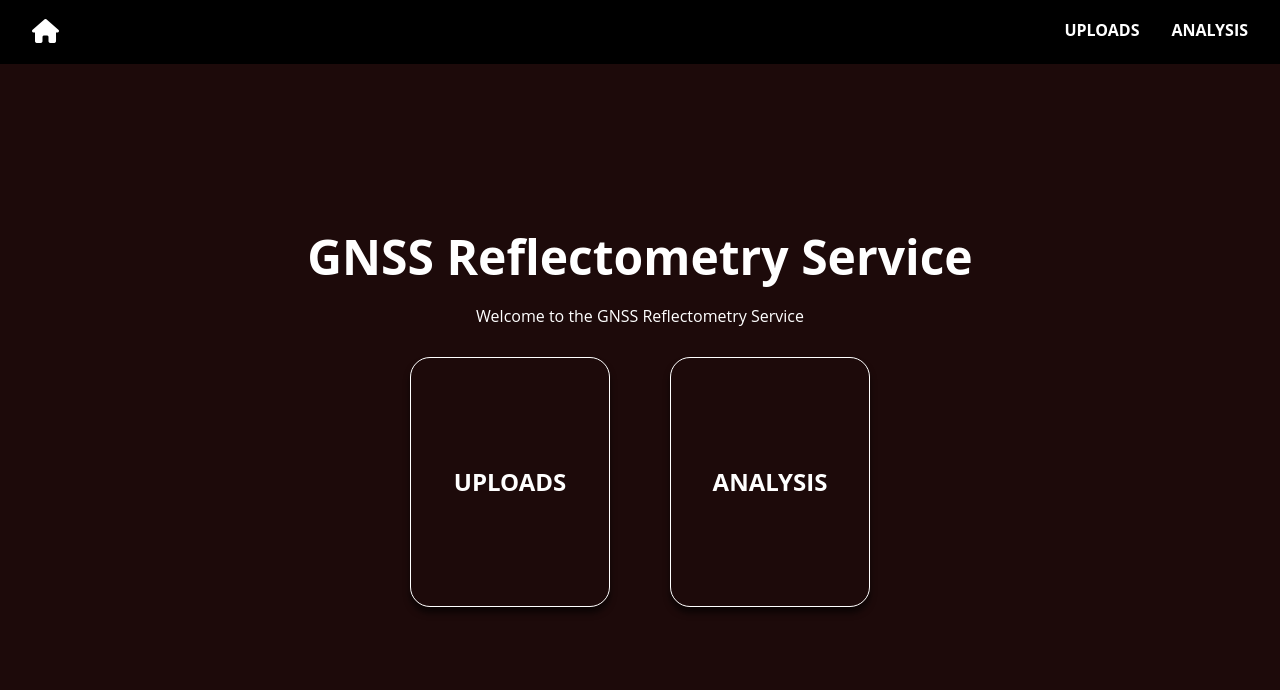
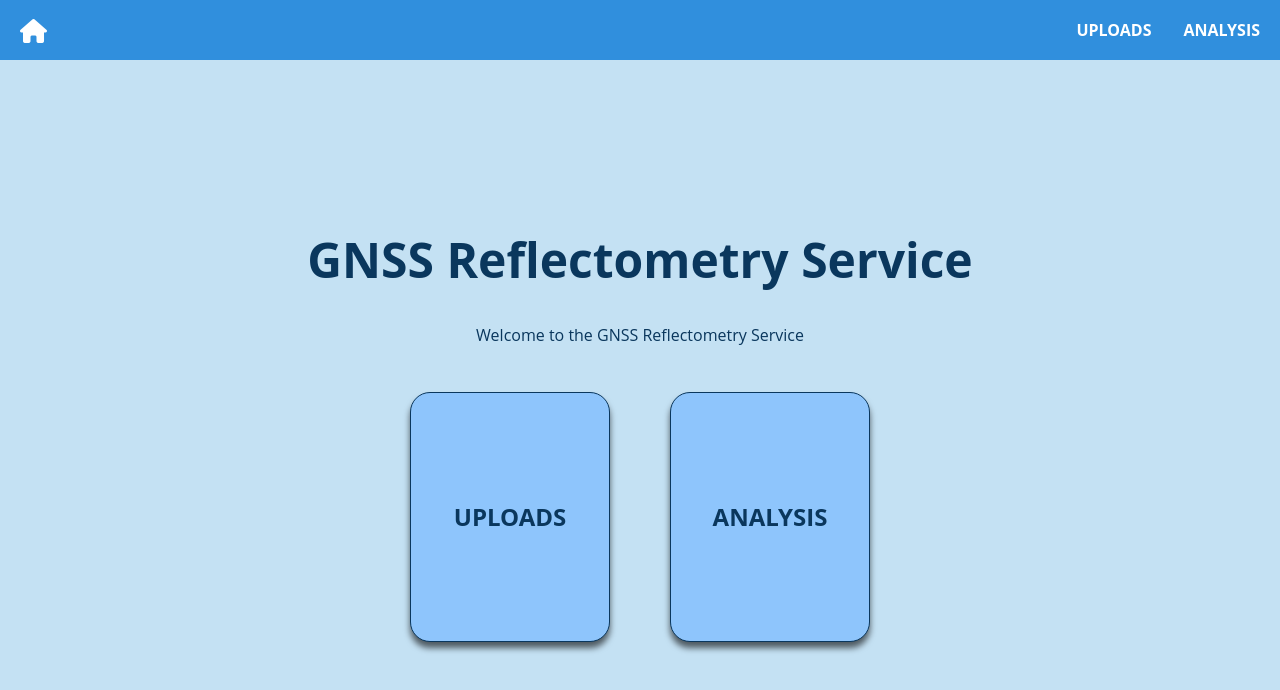
Before and after one commit to luke-redwine-sudo/GNSS-Reflectometry-Service, a React (Create React App) app in the folder frontend/: page / in a window 1280 px wide. Shown: the top 690 px of the page. Built offline with nearby package versions, Linux system fonts and the light colour scheme.

Commit message:
Updated to Blue Color Scheme

```diff
--- a/frontend/public/index.html
+++ b/frontend/public/index.html
@@ -31,7 +31,7 @@
   </head>
   <body>
     <noscript>You need to enable JavaScript to run this app.</noscript>
-    <div id="root"></div>
+    <div id="root" class="root"></div>
     <!--
       This HTML file is a template.
       If you open it directly in the browser, you will see an empty page.
--- a/frontend/src/App.css
+++ b/frontend/src/App.css
@@ -8,49 +8,39 @@ a{
   font-size: 1rem;
   font-weight: bold;
   transition: color 0.01s;
+
 }
 
 a:hover{
-  color: #E3181B;
-  border: none;
-  outline: none;
-  font-size: 1rem;
-  font-weight: bold;
+  color: #8EC5FC;
   cursor: pointer;
-  transition: color 1s;
+  transition: color 0.25s;
 }
 
 header {
   position: relative;
-  padding: 0 2rem;
 }
 
 .navbar {
-  width: 100%;
   height: 60px;
-  max_width: 100%;
-  margin: 0 auto;
   display: flex;
   align-items: center;
   justify-content: space-between;
+  flex-direction: horizontal;
   position: relative;
+  background-color: #308FDD;
 }
 
 .navbar .logo a {
   font-size: 1.5rem;
   font-weight: bold;
+  padding: 0 20px;
 }
 
 .navbar .links {
   display: flex;
   gap: 2rem;
-}
-
-.navbar .toggle_btn {
-  color: #fff;
-  font-size: 1.5rem;
-  cursor: pointer;
-  display: none;
+  padding: 0 20px;
 }
 
 section#hero {
@@ -60,15 +50,15 @@ section#hero {
   align-items: center;
   justify-content: center;
   text-align: center;
-  color: #fff;
+  color: #0A375D;
 }
 
 .home_buttons button {
-  border: 1px solid #fff;
-  background-color: transparent;
+  border: 1px solid #0A375D;
+  background-color: #8EC5FC;
+  color: #0A375D;
   height: 250px;
   width: 200px;
-  color: #fff;
   font-size: 1.5em;
   padding: 0px;
   line-height: 0px;
@@ -77,11 +67,12 @@ section#hero {
   border-radius: 20px;
   font-weight: bold;
   margin: 30px;
-  transition: background-color 1s;
+  transition: background-color 0.25s, color 0.25s;
 }
 
 .home_buttons button:hover {
-  background-color: #E3181B;
+  background-color: #308FDD;
+  color: #fff;
 }
 
 #hero h1 {
--- a/frontend/src/index.css
+++ b/frontend/src/index.css
@@ -1,18 +1,14 @@
 * {
-  margin: 0;
   padding: 0;
-  box-sizing: border-box;
   font-family: 'Open Sans', sans-serif;
 }
 
-body {
+html, body {
+  margin: 0;
+  padding: 0;
   height: 100vh;
-  background-color: #000000;
-  background-image: linear-gradient(180deg, #000000 8%, #1d0a0a 8%);
-  background-size: cover;
-  background-position: center;
+  background-color: #C4E1F3;
 }
-
 code {
   font-family: source-code-pro, Menlo, Monaco, Consolas, 'Courier New',
     monospace;
```
